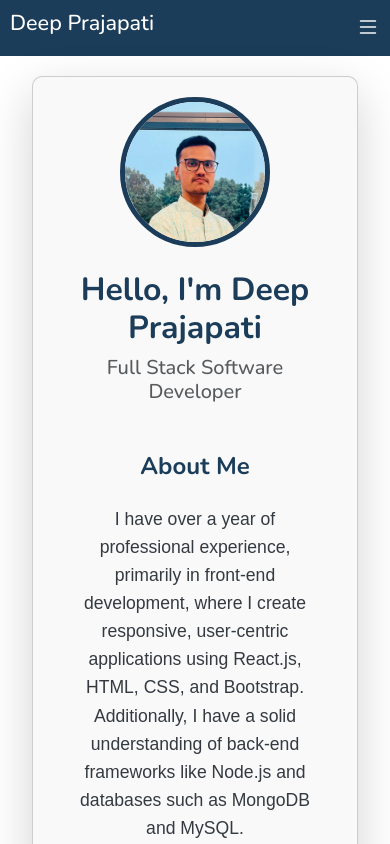
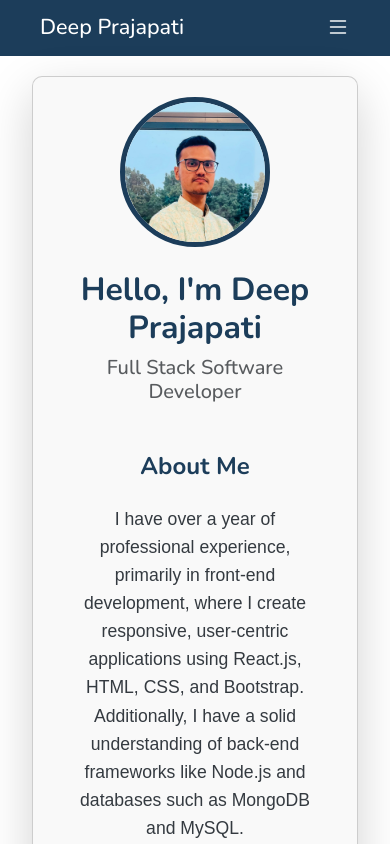
Before and after one commit to Deep2410/Resume, a React (Vite) app: page / in a window 390 px wide. Shown: the top 844 px of the page. Built offline with nearby package versions, Linux system fonts and the light colour scheme; a web font is replaced by a local one.

Commit message:
small navbar heading padding

```diff
--- a/src/App.css
+++ b/src/App.css
@@ -125,10 +125,14 @@ h5{
         display: flex;
         justify-content: space-between;
         align-items: center;
-        padding: 10px;
+        padding: 10px 40px;
         background-color: #1C3D5A;
         color: white;
         width: 100%;
+    }
+
+    .small_sidebar h4{
+        margin: 0;
     }
 
     .navbar-toggle-icon {
```
